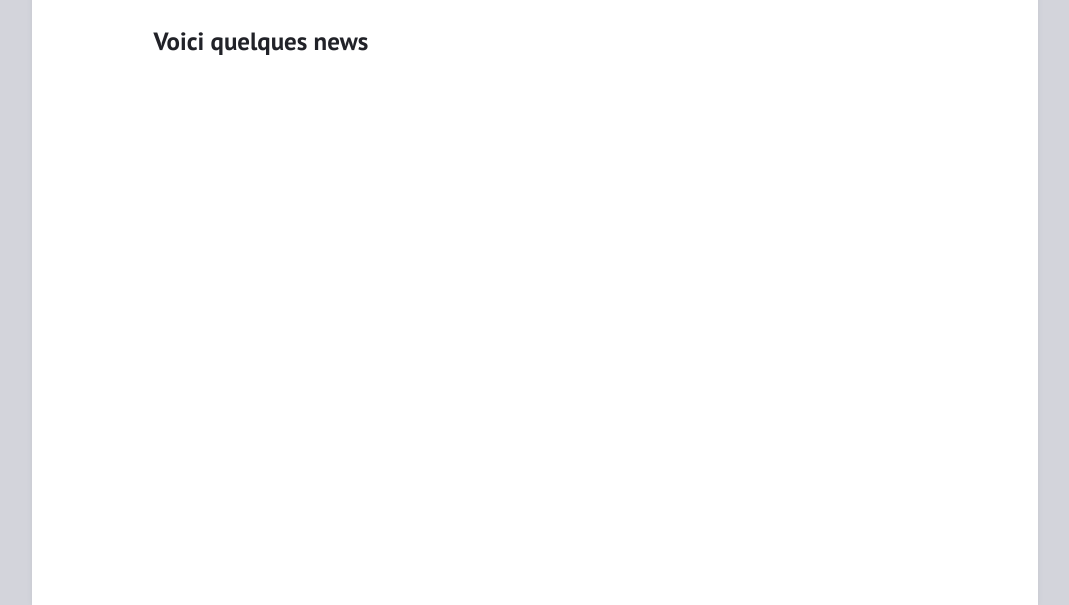
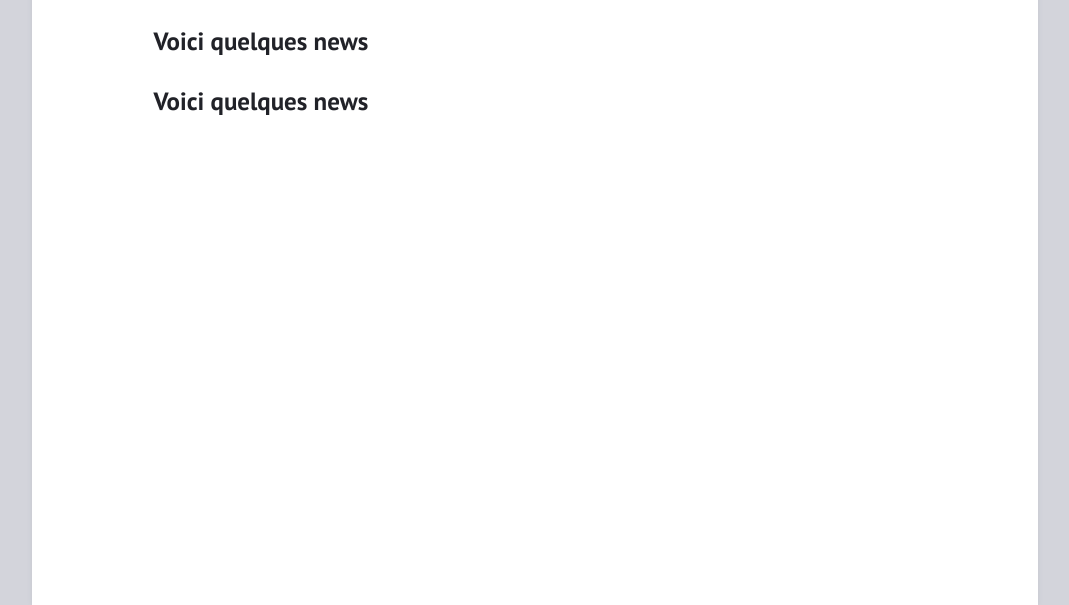
Before and after one commit to riton64/riton64.old.io, a plain HTML site: page posts/mypost/index.html in a window 1280 px wide. Shown: the part 195-800 px from the top of the page, without its empty margins (105-1174 px from the left). Drawn offline with Linux system fonts and the light colour scheme.

Commit message:
Update index.html

```diff
--- a/posts/mypost/index.html
+++ b/posts/mypost/index.html
@@ -21,7 +21,7 @@
     <time datetime="2022-12-20T17:06:08&#43;01:00">December 20, 2022</time>
   </header>
   <h2 id="voici-quelques-news">Voici quelques news</h2>
-
+  <h2 id="D'autres news pour cette nouvelle">Voici quelques news</h2>
 </article>
 
 
```
